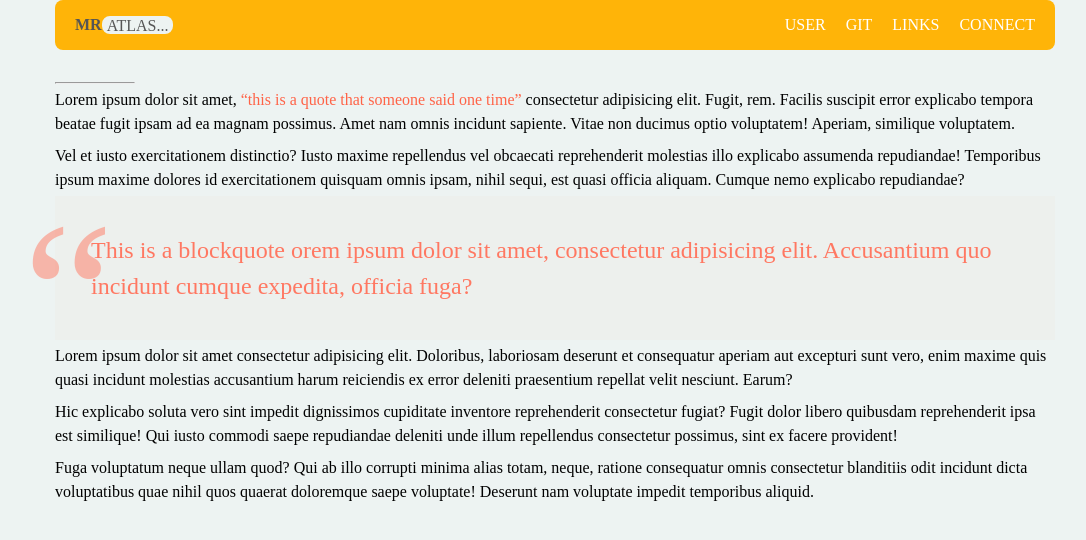
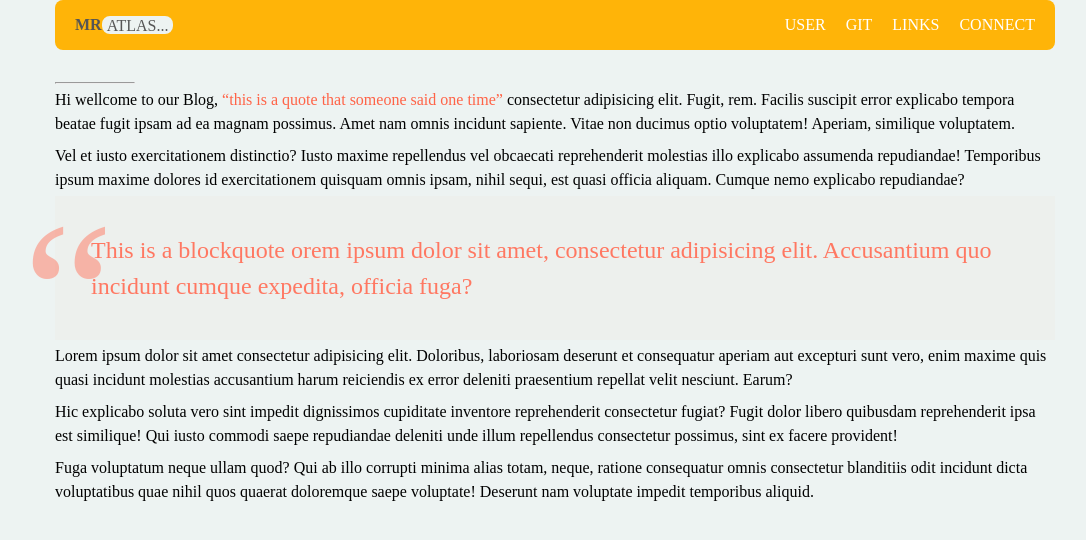
Before and after one commit to ullaskunder3/nav-mobile-responsive, a plain HTML site: page index.html in a window 1280 px wide. Shown: the whole page, without its empty margins (85-1171 px from the left). Drawn offline with Linux system fonts and the light colour scheme.

Commit message:
testing pull request
Document tiltle has been changed.
changes made in line 48

```diff
--- a/index.html
+++ b/index.html
@@ -4,7 +4,7 @@
     <meta charset="UTF-8">
     <meta http-equiv="X-UA-Compatible" content="IE=edge">
     <meta name="viewport" content="width=device-width, initial-scale=1.0">
-    <title>Document</title>
+    <title>Moblie-nav</title>
     <link rel="stylesheet" href="https://cdnjs.cloudflare.com/ajax/libs/font-awesome/5.15.3/css/all.min.css" integrity="sha512-iBBXm8fW90+nuLcSKlbmrPcLa0OT92xO1BIsZ+ywDWZCvqsWgccV3gFoRBv0z+8dLJgyAHIhR35VZc2oM/gI1w==" crossorigin="anonymous" referrerpolicy="no-referrer" />
     <link rel="stylesheet" href="style.css">
 </head>
@@ -45,7 +45,7 @@
         <div class="blog-container">
             <div class="main-para">
                 <hr>
-                <p>Lorem ipsum dolor sit amet, <q>this is a quote that someone said one time</q> consectetur adipisicing elit. Fugit, rem. Facilis suscipit error explicabo tempora beatae fugit ipsam ad ea magnam possimus. Amet nam omnis incidunt sapiente. Vitae non ducimus optio voluptatem! Aperiam, similique voluptatem.</p>
+                <p>Hi wellcome to our Blog, <q>this is a quote that someone said one time</q> consectetur adipisicing elit. Fugit, rem. Facilis suscipit error explicabo tempora beatae fugit ipsam ad ea magnam possimus. Amet nam omnis incidunt sapiente. Vitae non ducimus optio voluptatem! Aperiam, similique voluptatem.</p>
                 <p>Vel et iusto exercitationem distinctio? Iusto maxime repellendus vel obcaecati reprehenderit molestias illo explicabo assumenda repudiandae! Temporibus ipsum maxime dolores id exercitationem quisquam omnis ipsam, nihil sequi, est quasi officia aliquam. Cumque nemo explicabo repudiandae?</p>
                 <blockquote>This is a blockquote orem ipsum dolor sit amet, consectetur adipisicing elit. Accusantium quo incidunt cumque expedita, officia fuga?</blockquote>
                 <p>Lorem ipsum dolor sit amet consectetur adipisicing elit. Doloribus, laboriosam deserunt et consequatur aperiam aut excepturi sunt vero, enim maxime quis quasi incidunt molestias accusantium harum reiciendis ex error deleniti praesentium repellat velit nesciunt. Earum?</p>
```
